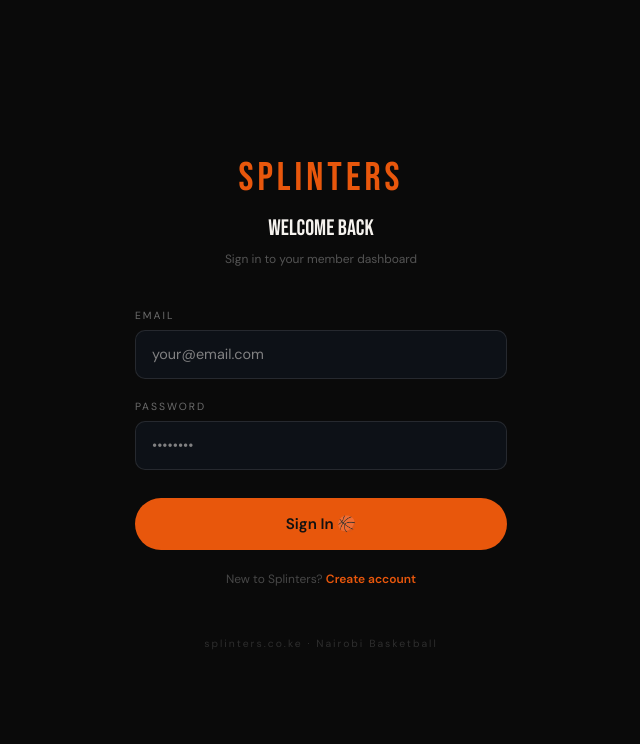
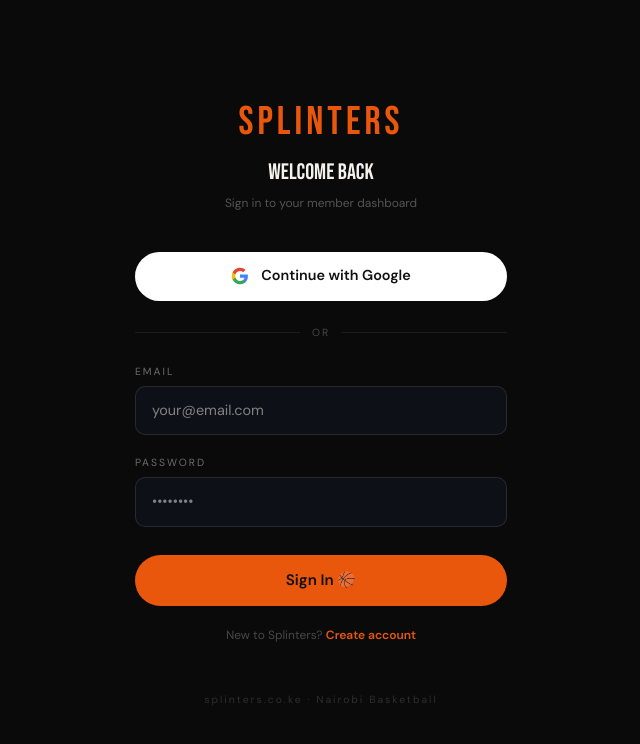
Before and after one commit to LeshanMkono/splinters, a Next.js app: page /login in a window 1280 px wide. Shown: the top 744 px of the page, without its empty margins (319-959 px from the left). Built offline with nearby package versions, Linux system fonts and the light colour scheme; no server answers.

Commit message:
Add Google OAuth sign-in to login and register pages

```diff
--- a/src/app/login/page.tsx
+++ b/src/app/login/page.tsx
@@ -16,6 +16,15 @@
   const [loading, setLoading] = useState(false);
   const [error, setError] = useState("");
 
+  const loginWithGoogle = async () => {
+    setLoading(true); setError("");
+    const { error } = await supabase.auth.signInWithOAuth({
+      provider: "google",
+      options: { redirectTo: "https://splinters.co.ke/dashboard" }
+    });
+    if (error) { setError(error.message); setLoading(false); }
+  };
+
   const login = async () => {
     setLoading(true); setError("");
     const { error } = await supabase.auth.signInWithPassword({ email, password });
@@ -31,6 +40,19 @@
           <Link href="/" style={{ fontFamily: "Bebas Neue, sans-serif", fontSize: "2.5rem", color: "#E8570C", textDecoration: "none", letterSpacing: "4px" }}>SPLINTERS</Link>
           <div style={{ fontFamily: "Bebas Neue, sans-serif", fontSize: "1.4rem", color: "#F5F2EE", marginTop: "0.25rem" }}>WELCOME BACK</div>
           <div style={{ fontSize: "0.75rem", color: "rgba(255,255,255,0.3)", marginTop: "0.25rem" }}>Sign in to your member dashboard</div>
+        </div>
+
+        {/* Google Sign In */}
+        <button onClick={loginWithGoogle} disabled={loading}
+          style={{ width: "100%", background: "#ffffff", color: "#111", padding: "0.85rem", borderRadius: "100px", border: "none", fontSize: "0.9rem", fontWeight: "600", cursor: "pointer", marginBottom: "1.5rem", display: "flex", alignItems: "center", justifyContent: "center", gap: "0.75rem" }}>
+          <svg width="18" height="18" viewBox="0 0 24 24"><path fill="#4285F4" d="M22.56 12.25c0-.78-.07-1.53-.2-2.25H12v4.26h5.92c-.26 1.37-1.04 2.53-2.21 3.31v2.77h3.57c2.08-1.92 3.28-4.74 3.28-8.09z"/><path fill="#34A853" d="M12 23c2.97 0 5.46-.98 7.28-2.66l-3.57-2.77c-.98.66-2.23 1.06-3.71 1.06-2.86 0-5.29-1.93-6.16-4.53H2.18v2.84C3.99 20.53 7.7 23 12 23z"/><path fill="#FBBC05" d="M5.84 14.09c-.22-.66-.35-1.36-.35-2.09s.13-1.43.35-2.09V7.07H2.18C1.43 8.55 1 10.22 1 12s.43 3.45 1.18 4.93l3.66-2.84z"/><path fill="#EA4335" d="M12 5.38c1.62 0 3.06.56 4.21 1.64l3.15-3.15C17.45 2.09 14.97 1 12 1 7.7 1 3.99 3.47 2.18 7.07l3.66 2.84c.87-2.6 3.3-4.53 6.16-4.53z"/></svg>
+          Continue with Google
+        </button>
+
+        <div style={{ display: "flex", alignItems: "center", gap: "0.75rem", marginBottom: "1.5rem" }}>
+          <div style={{ flex: 1, height: "1px", background: "rgba(255,255,255,0.08)" }} />
+          <span style={{ fontSize: "0.65rem", color: "rgba(255,255,255,0.25)", letterSpacing: "2px" }}>OR</span>
+          <div style={{ flex: 1, height: "1px", background: "rgba(255,255,255,0.08)" }} />
         </div>
 
         {error && (
--- a/src/app/register/page.tsx
+++ b/src/app/register/page.tsx
@@ -97,6 +97,24 @@
         {/* STEP 1 */}
         {step === 1 && (
           <div>
+            <button onClick={async () => {
+              const { error } = await supabase.auth.signInWithOAuth({
+                provider: "google",
+                options: { redirectTo: "https://splinters.co.ke/dashboard" }
+              });
+              if (error) setError(error.message);
+            }}
+              style={{ width: "100%", background: "#ffffff", color: "#111", padding: "0.85rem", borderRadius: "100px", border: "none", fontSize: "0.9rem", fontWeight: "600", cursor: "pointer", marginBottom: "1.25rem", display: "flex", alignItems: "center", justifyContent: "center", gap: "0.75rem" }}>
+              <svg width="18" height="18" viewBox="0 0 24 24"><path fill="#4285F4" d="M22.56 12.25c0-.78-.07-1.53-.2-2.25H12v4.26h5.92c-.26 1.37-1.04 2.53-2.21 3.31v2.77h3.57c2.08-1.92 3.28-4.74 3.28-8.09z"/><path fill="#34A853" d="M12 23c2.97 0 5.46-.98 7.28-2.66l-3.57-2.77c-.98.66-2.23 1.06-3.71 1.06-2.86 0-5.29-1.93-6.16-4.53H2.18v2.84C3.99 20.53 7.7 23 12 23z"/><path fill="#FBBC05" d="M5.84 14.09c-.22-.66-.35-1.36-.35-2.09s.13-1.43.35-2.09V7.07H2.18C1.43 8.55 1 10.22 1 12s.43 3.45 1.18 4.93l3.66-2.84z"/><path fill="#EA4335" d="M12 5.38c1.62 0 3.06.56 4.21 1.64l3.15-3.15C17.45 2.09 14.97 1 12 1 7.7 1 3.99 3.47 2.18 7.07l3.66 2.84c.87-2.6 3.3-4.53 6.16-4.53z"/></svg>
+              Sign up with Google
+            </button>
+
+            <div style={{ display: "flex", alignItems: "center", gap: "0.75rem", marginBottom: "1.25rem" }}>
+              <div style={{ flex: 1, height: "1px", background: "rgba(255,255,255,0.08)" }} />
+              <span style={{ fontSize: "0.65rem", color: "rgba(255,255,255,0.25)", letterSpacing: "2px" }}>OR</span>
+              <div style={{ flex: 1, height: "1px", background: "rgba(255,255,255,0.08)" }} />
+            </div>
+
             <div style={{ fontSize: "0.6rem", letterSpacing: "3px", textTransform: "uppercase", color: "#E8570C", marginBottom: "1.5rem" }}>Your Details</div>
             {[
               { label: "Full Name", key: "name", type: "text", placeholder: "John Omondi" },
```
